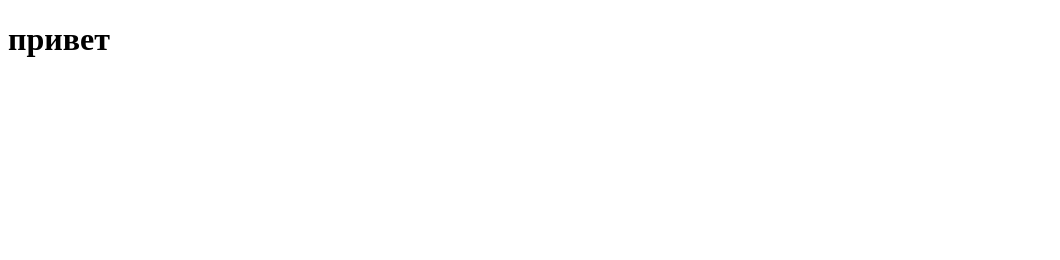
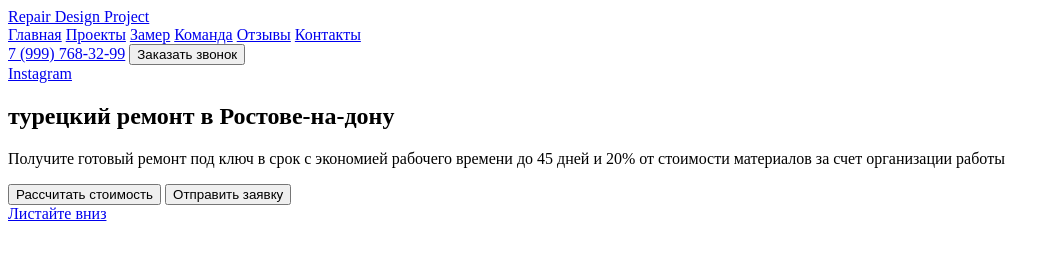
Before and after one commit to boris021/DRC, a website: page index.html in a window 1280 px wide. Shown: the whole page, without its empty margins (0-1060 px from the left). Drawn offline with Linux system fonts and the light colour scheme.

Commit message:
add html code

```diff
--- a/index.html
+++ b/index.html
@@ -4,11 +4,54 @@
 <head>
 	<meta charset="UTF-8">
 	<meta name="viewport" content="width=device-width, initial-scale=1.0">
-	<title>DRC</title>
+	<title>Repair Design Project</title>
 </head>
 
 <body>
-	<h1>привет </h1>
+	<header class="header">
+		<div class="container">
+			<div class="menu">
+				<div class="logo menu__logo">
+					<a href="#">Repair Design Project</a>
+				</div>
+				<!-- /.logo -->
+				<nav class="nav menu__nav">
+					<a href="#" class="nav__item">Главная</a>
+					<a href="#" class="nav__item">Проекты</a>
+					<a href="#" class="nav__item">Замер</a>
+					<a href="#" class="nav__item">Команда</a>
+					<a href="#" class="nav__item">Отзывы</a>
+					<a href="#" class="nav__item">Контакты</a>
+				</nav>
+				<!-- /.nav -->
+				<div class="contacts menu__contacts">
+					<a href="tel:79997683299" class="phone contacts__phone">7 (999) 768-32-99</a>
+					<button class="button contacts__button button--primary">Заказать звонок</button>
+				</div>
+				<!-- /.contacts -->
+			</div>
+			<!-- /.menu -->
+		</div>
+		<!-- /.container -->
+	</header>
+	<main>
+		<section class="hero">
+			<a href="#" class="instagram hero__instagram">Instagram</a>
+			<div class="hero__content">
+				<div class="container">
+					<h1 class="title hero__tile">турецкий ремонт в Ростове-на-дону</h1>
+					<p class="hero__text">Получите готовый ремонт под ключ в срок с экономией рабочего времени до 45 дней
+						и 20% от стоимости материалов за счет организации работы</p>
+					<button class="button hero__button button--primary">Рассчитать стоимость</button>
+					<button class="button hero__button button--outline">Отправить заявку</button>
+				</div>
+				<!-- /.container -->
+			</div>
+			<!-- /.hero__content -->
+			<a href="#" class="scroll-down">Листайте вниз</a>
+		</section>
+		<!-- /.hero -->
+	</main>
 </body>
 
 </html>
```
